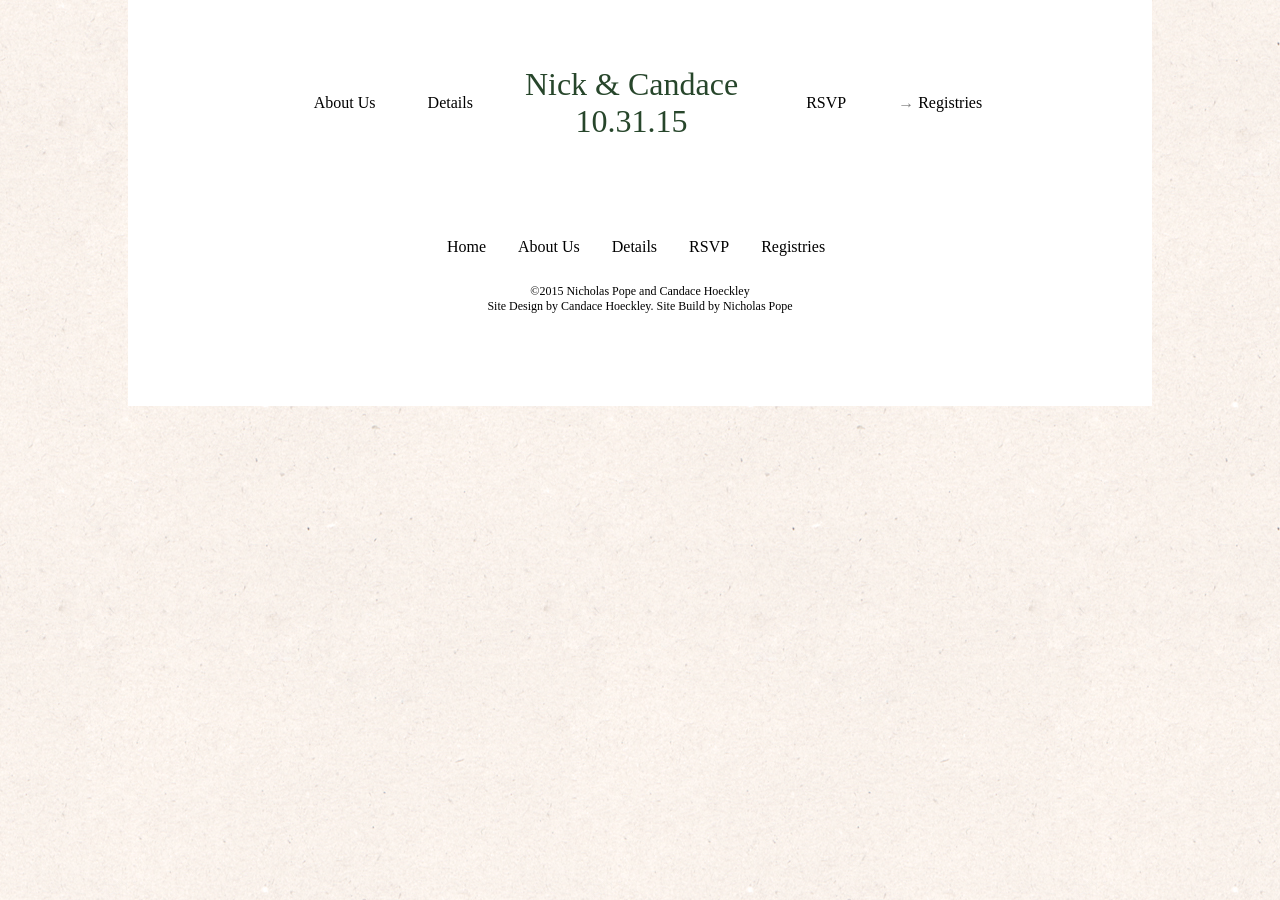
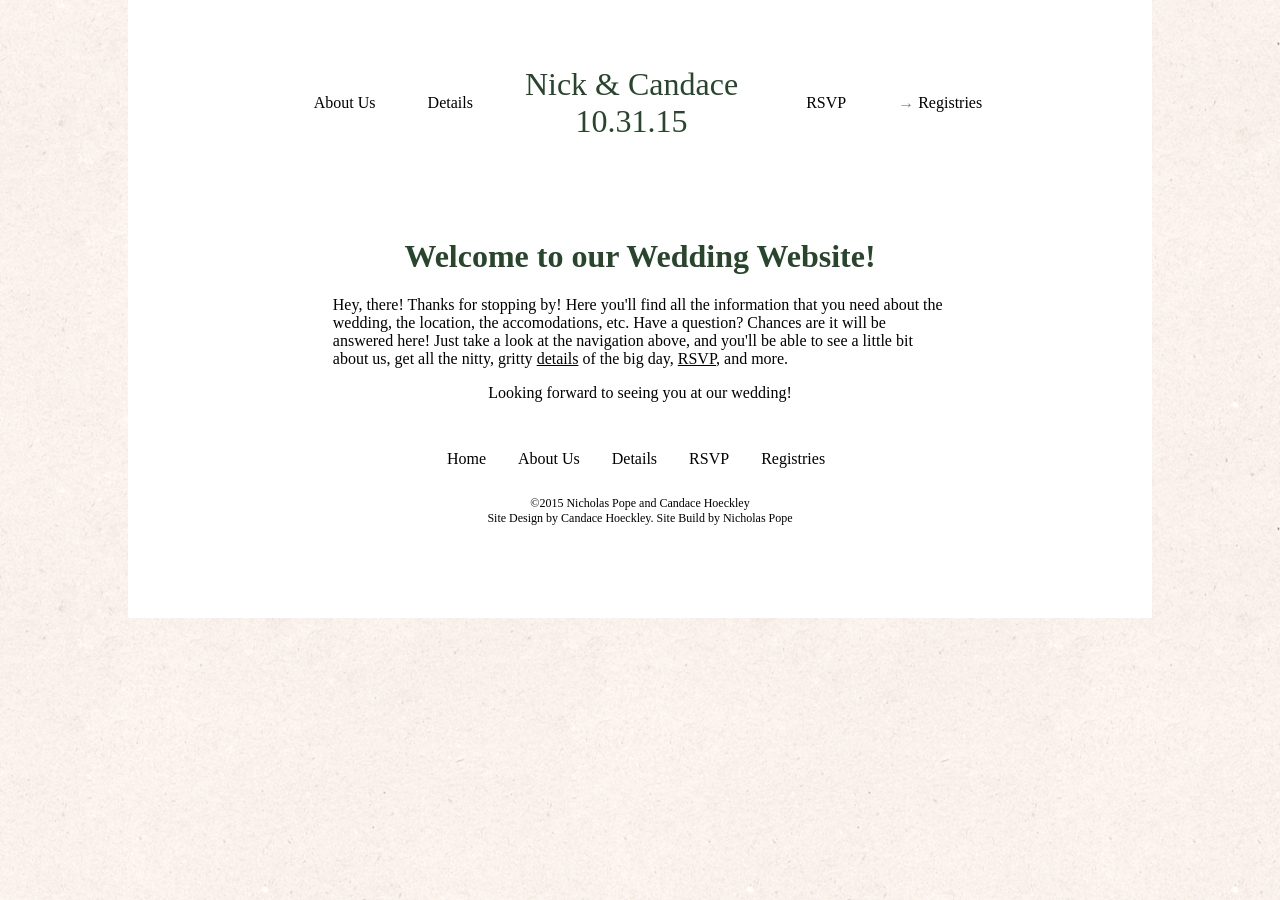
Before and after one commit to pope410211/onelovetorulethemall, a Jekyll site: the page built from about.html, in a window 1280 px wide. Built offline with Jekyll 4.4.1, drawn with Linux system fonts in a browser that asks for light colours; nearby versions of some CDN libraries; library files that are not in the unit come from our copies.

Commit message:
c&p to about to create small template

```diff
--- a/about.html
+++ b/about.html
@@ -3,3 +3,12 @@ layout: default
 title: About Us
 permalink: /about/
 ---
+
+
+<div class="main-p">
+  <h1>Welcome to our Wedding Website!</h1>
+  <p>Hey, there! Thanks for stopping by! Here you'll find all the information that you need about the wedding, the location, the accomodations, etc. Have a question?
+    Chances are it will be answered here! Just take a look at the navigation above, and you'll
+    be able to see a little bit about us, get all the nitty, gritty <a href="#">details</a> of the big day, <a href="#">RSVP</a>, and more.</p>
+  <p id="see"> Looking forward to seeing you at our wedding!</p>
+</div>
```
Also changed, not shown: 2 other files.
